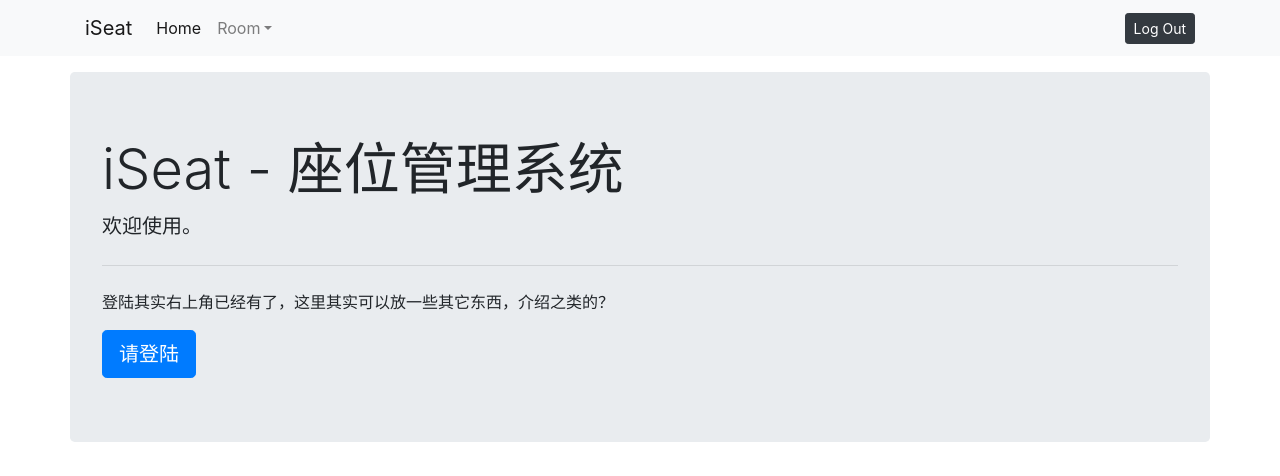
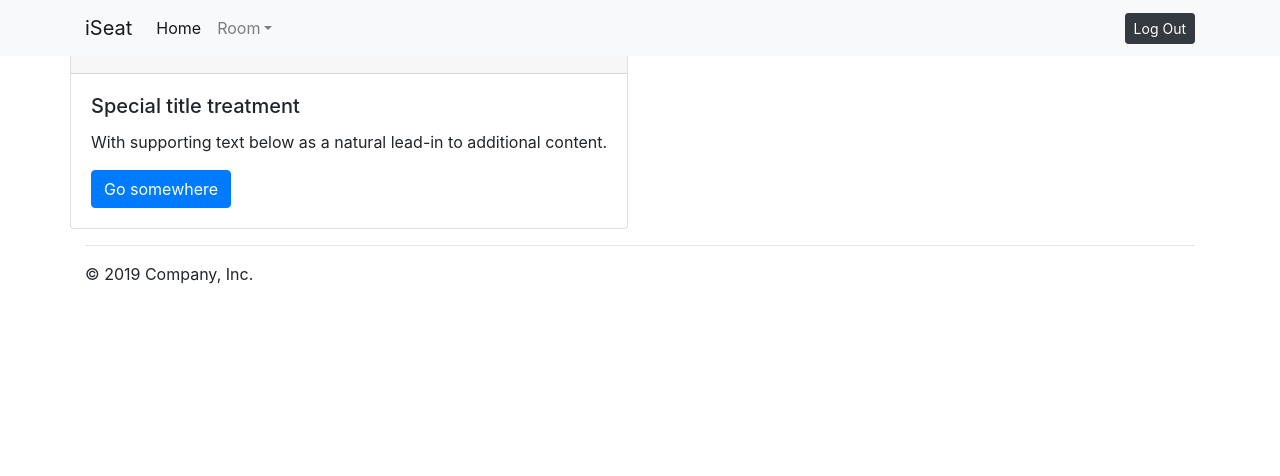
Before and after one commit to fun4wut/iSeat_BackEnd, a Flask app: page / in a window 1280 px wide. Shown: the top 476 px of the page. Run offline with Flask 2, Linux system fonts and the light colour scheme; the visitor is signed in with stand-in values (Sample User, id 1); some libraries are stand-ins or nearby versions.

Commit message:
准备修改主页，未完成

```diff
--- a/app/templates/index.html
+++ b/app/templates/index.html
@@ -1,5 +1,15 @@
 {% extends "common/base.html" %}<!--继承基础模板-->
 {% block content %}<!--自定义模板区域-->
+{% if current_user.is_authenticated %}
+    <div class="card">
+      <h5 class="card-header">Featured</h5>
+      <div class="card-body">
+        <h5 class="card-title">Special title treatment</h5>
+        <p class="card-text">With supporting text below as a natural lead-in to additional content.</p>
+        <a href="#" class="btn btn-primary">Go somewhere</a>
+      </div>
+    </div>
+{% else %}
     <div class="col-xs-12 mx-auto mt-5 px-0 container">
         <div class="jumbotron">
             <h1 class="display-4">iSeat - 座位管理系统</h1>
@@ -9,4 +19,5 @@
             <a href="#" role="button" class="btn btn-primary btn-lg">请登陆</a>
         </div>
     </div><!--/.col-xs-12 -->
+{% endif %}
 {% endblock %}
```
Lines whose indentation alone changed are shown as unchanged.
